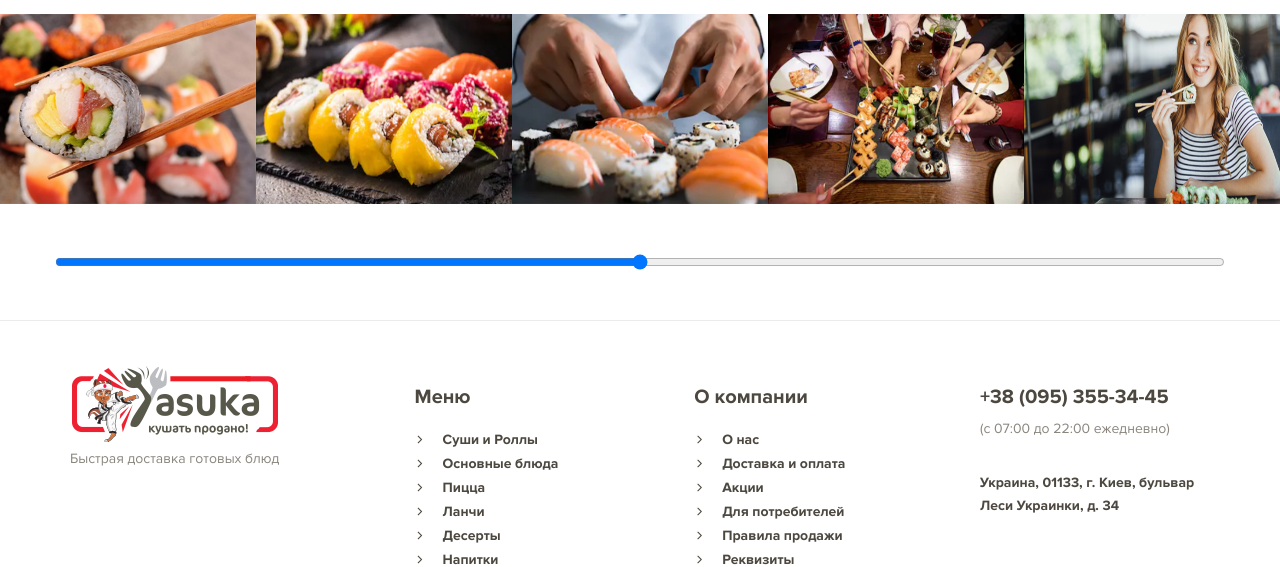
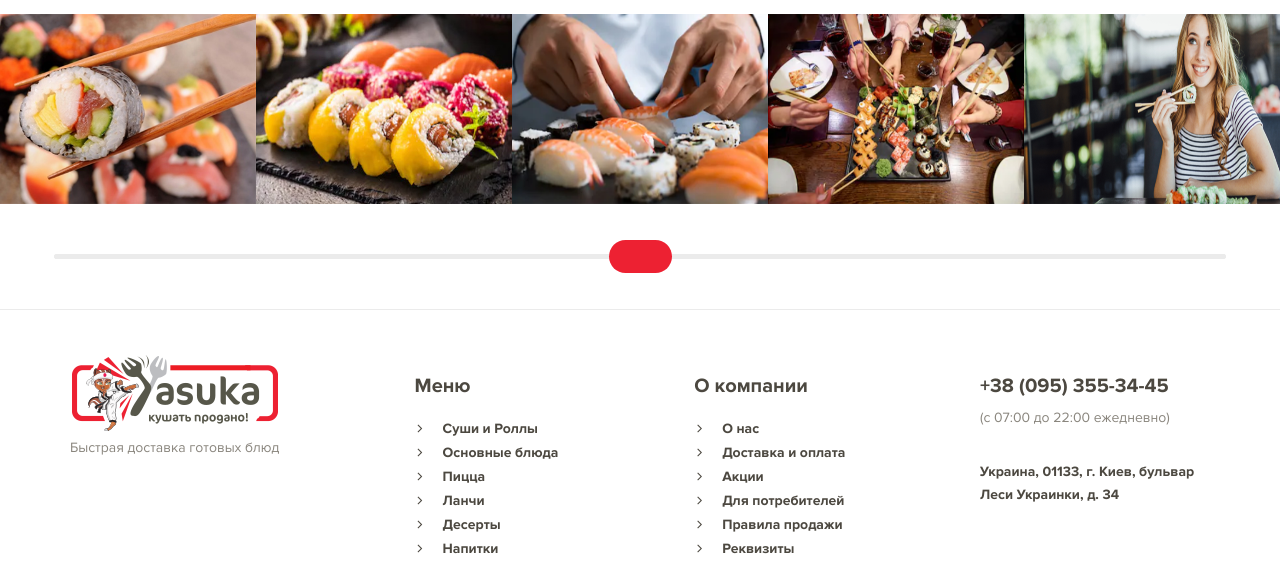
Before and after one commit to antonredko/Yasuka-Shop, a PHP site: page /pages/about.html in a window 1280 px wide. Shown: the part 1163-1730 px from the top of the page. Run offline with PHP 8.4, Linux system fonts and the light colour scheme.

Commit message:
begin styles of range

```diff
--- a/css/about.css
+++ b/css/about.css
@@ -93,6 +93,29 @@ header+div{
 .photos>img{
     width: 20%;
 }
+
+/*------------------------------ Ползунок ------------------------------*/
 input[type="range"]{
-
+    -webkit-appearance: none;
+    height: 3px;
+    background: #ebebeb;
+    border: 1px solid #ebebeb;
+    border-radius: 2px;
+    -webkit-border-radius: 2px;
+    -moz-border-radius: 2px;
+    -ms-border-radius: 2px;
+    -o-border-radius: 2px;
 }
+input[type="range"]::-webkit-slider-thumb{
+    -webkit-appearance: none;
+    width: 63px;
+    height: 33px;
+    color: #ffffff;
+    background: #ed2132;
+    border-radius: 20px;
+    -webkit-border-radius: 20px;
+    -moz-border-radius: 20px;
+    -ms-border-radius: 20px;
+    -o-border-radius: 20px;
+    cursor: pointer;
+}
--- a/pages/about.html
+++ b/pages/about.html
@@ -96,11 +96,11 @@
     </div>
 
     <div class="photos w-inh d-flex">
-        <img src="../img/instagram/1.png" alt="Instagram">
-        <img src="../img/instagram/2.jpg" alt="Instagram">
-        <img src="../img/instagram/3.png" alt="Instagram">
-        <img src="../img/instagram/4.png" alt="Instagram">
-        <img src="../img/instagram/5.png" alt="Instagram">
+        <img src="../img/instagram/1.png" alt="Photo by Instagram">
+        <img src="../img/instagram/2.jpg" alt="Photo by Instagram">
+        <img src="../img/instagram/3.png" alt="Photo by Instagram">
+        <img src="../img/instagram/4.png" alt="Photo by Instagram">
+        <img src="../img/instagram/5.png" alt="Photo by Instagram">
     </div>
     <div class="w-inh d-flex j-cen al-cen">
         <input type="range" class="w1152_pad9">
```
